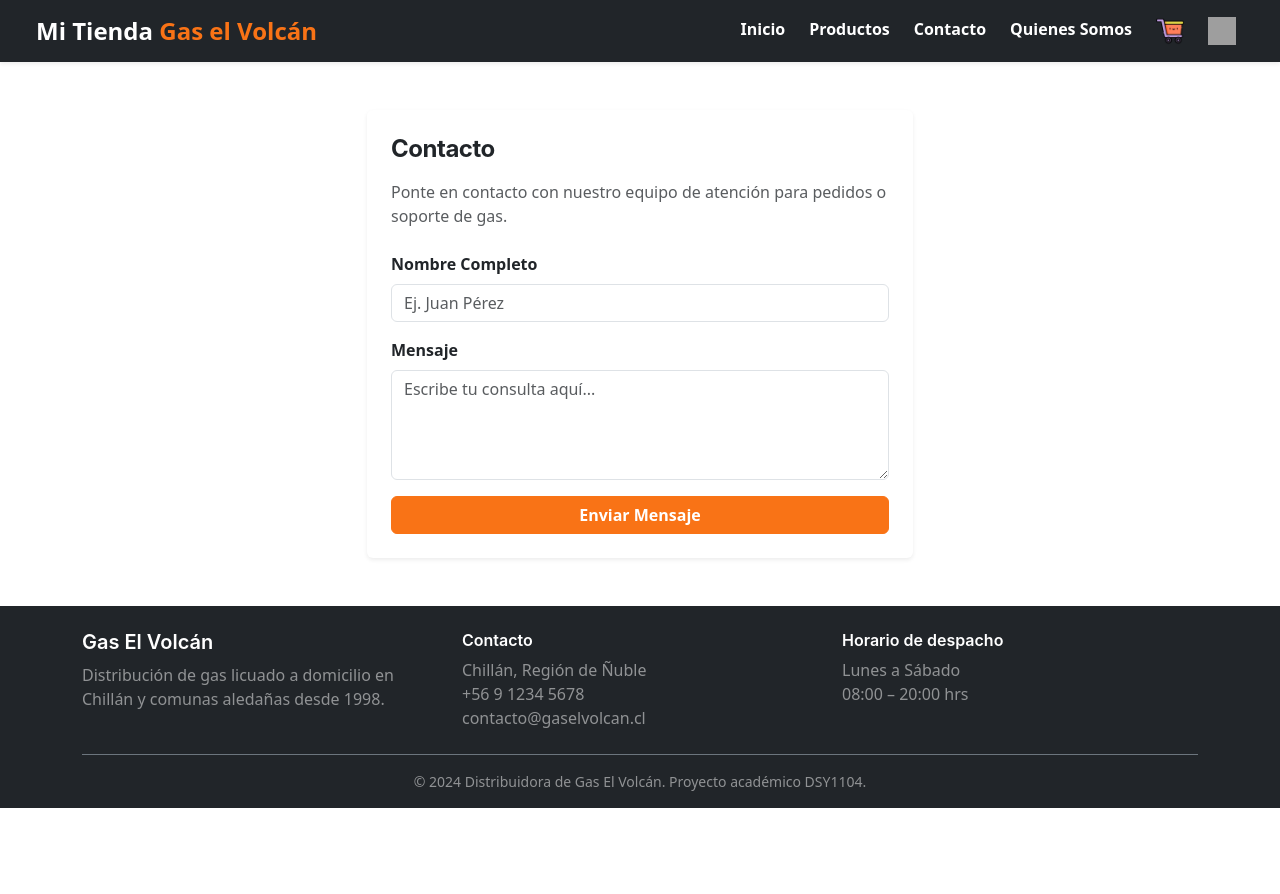
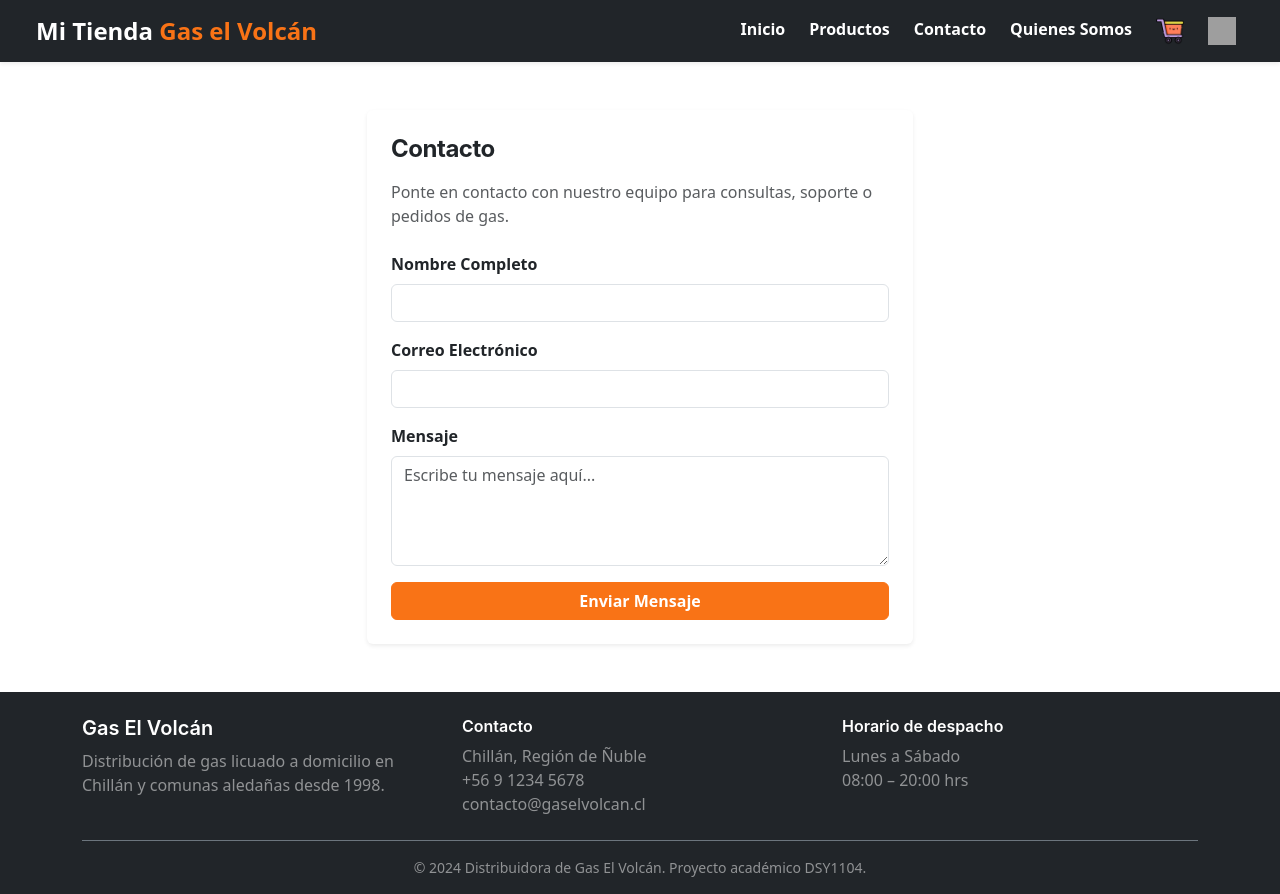
Before and after one commit to Fe-patino/Proyecto_React, a React (Vite) app: page /contacto in a window 1280 px wide. Before the commit the page ends 808 px from the top, so only its background shows below. Built offline with nearby package versions, Linux system fonts and the light colour scheme; grey boxes are pictures that could not be loaded.

Commit message:
Correccion de Contacto.tsx, FormularioContacto.tsx (organismos) y CampoFormulario.tsx (moleculas)

```diff
--- a/src/componentes/moleculas/CampoFormulario.tsx
+++ b/src/componentes/moleculas/CampoFormulario.tsx
@@ -0,0 +1,42 @@
+import React from 'react';
+
+// Interfaz para definir las propiedades (props) del componente
+interface CampoFormularioProps {
+  etiqueta: string;
+  tipo: string;
+  nombre: string;
+  valor: string;
+  alCambiar: (e: React.ChangeEvent<HTMLInputElement>) => void;
+  placeholder?: string;
+  deshabilitado?: boolean;
+}
+
+function CampoFormulario({
+  etiqueta,
+  tipo,
+  nombre,
+  valor,
+  alCambiar,
+  placeholder = '',
+  deshabilitado = false
+}: CampoFormularioProps) {
+  return (
+    <div className="mb-3 text-start">
+      <label htmlFor={nombre} className="form-label fw-semibold text-dark">
+        {etiqueta}
+      </label>
+      <input
+        type={tipo}
+        id={nombre}
+        name={nombre}
+        className="form-control"
+        value={valor}
+        onChange={alCambiar}
+        placeholder={placeholder}
+        disabled={deshabilitado}
+      />
+    </div>
+  );
+}
+
+export default CampoFormulario;
--- a/src/componentes/organismos/FormularioContacto.tsx
+++ b/src/componentes/organismos/FormularioContacto.tsx
@@ -0,0 +1,82 @@
+import { useState } from "react";
+import CampoFormulario from "../moleculas/CampoFormulario";
+
+function FormularioContacto() {
+  const [nombre, setNombre] = useState("");
+  const [correo, setCorreo] = useState("");
+  const [mensaje, setMensaje] = useState("");
+
+  const manejarEnvio = (e: React.FormEvent<HTMLFormElement>) => {
+    e.preventDefault();
+
+    if (nombre.trim() === "") {
+      alert("Debe ingresar su nombre");
+      return;
+    }
+    if (correo.trim() === "") {
+      alert("Debe ingresar su correo");
+      return;
+    }
+
+    // RegEx para validar el formato del correo (corregida la lógica)
+    const regexEmail = /^[a-zA-Z0-9._%+-]+@[a-zA-Z0-9.-]+\.[a-zA-Z]{2,}$/;
+    if (!regexEmail.test(correo)) {
+      alert("Ingrese un correo válido");
+      return;
+    }
+
+    if (mensaje.trim() === "") {
+      alert("Debe ingresar un mensaje");
+      return;
+    }
+
+    alert(`¡Formulario enviado correctamente!\n\nNombre: ${nombre}\nCorreo: ${correo}\nMensaje: ${mensaje}`);
+
+    // Limpiar campos después del envío
+    setNombre("");
+    setCorreo("");
+    setMensaje("");
+  };
+
+  return (
+    <form onSubmit={manejarEnvio} noValidate>
+      <CampoFormulario
+        etiqueta="Nombre Completo"
+        tipo="text"
+        nombre="nombre"
+        valor={nombre}
+        alCambiar={(e: React.ChangeEvent<HTMLInputElement>) => setNombre(e.target.value)}
+      />
+
+      <CampoFormulario
+        etiqueta="Correo Electrónico"
+        tipo="email"
+        nombre="correo"
+        valor={correo}
+        alCambiar={(e: React.ChangeEvent<HTMLInputElement>) => setCorreo(e.target.value)}
+      />
+
+      <div className="mb-3">
+        <label className="form-label fw-semibold">Mensaje</label>
+        <textarea
+          className="form-control"
+          name="mensaje"
+          rows={4}
+          placeholder="Escribe tu mensaje aquí..."
+          value={mensaje}
+          onChange={(e) => setMensaje(e.target.value)}
+        ></textarea>
+      </div>
+
+      <button
+        type="submit"
+        className="btn w-100 text-white fw-bold"
+        style={{ backgroundColor: '#f97316', borderColor: '#f97316' }}
+      >
+        Enviar Mensaje
+      </button>
+    </form>
+  );
+}
+
+export default FormularioContacto;
--- a/src/paginas/Contacto.tsx
+++ b/src/paginas/Contacto.tsx
@@ -1,15 +1,6 @@
-import React, { useState } from 'react';
+import FormularioContacto from '../componentes/organismos/FormularioContacto';
 
 function Contacto() {
-  const [nombre, setNombre] = useState('');
-  const [mensaje, setMensaje] = useState('');
-
-  const handleSubmit = (e: React.FormEvent) => {
-    e.preventDefault();
-    // Alerta para verificar que el botón funciona al hacer clic
-    alert(`¡Formulario enviado con éxito!\n\nNombre: ${nombre}\nMensaje: ${mensaje}`);
-  };
-
   return (
     <div className="container my-5">
       <div className="row justify-content-center">
@@ -17,48 +8,11 @@ function Contacto() {
           <div className="card shadow-sm border-0 p-4">
             <h2 className="text-dark fw-bold mb-3">Contacto</h2>
             <p className="text-muted mb-4">
-              Ponte en contacto con nuestro equipo de atención para pedidos o soporte de gas.
+              Ponte en contacto con nuestro equipo para consultas, soporte o pedidos de gas.
             </p>
 
-            <form onSubmit={handleSubmit}>
-              <div className="mb-3">
-                <label htmlFor="nombre" className="form-label fw-semibold">
-                  Nombre Completo
-                </label>
-                <input
-                  type="text"
-                  className="form-control"
-                  id="nombre"
-                  placeholder="Ej. Juan Pérez"
-                  value={nombre}
-                  onChange={(e) => setNombre(e.target.value)}
-                  required
-                />
-              </div>
-
-              <div className="mb-3">
-                <label htmlFor="mensaje" className="form-label fw-semibold">
-                  Mensaje
-                </label>
-                <textarea
-                  className="form-control"
-                  id="mensaje"
-                  rows={4}
-                  placeholder="Escribe tu consulta aquí..."
-                  value={mensaje}
-                  onChange={(e) => setMensaje(e.target.value)}
-                  required
-                ></textarea>
-              </div>
-
-              <button
-                type="submit"
-                className="btn w-100 text-white fw-bold"
-                style={{ backgroundColor: '#f97316', borderColor: '#f97316' }}
-              >
-                Enviar Mensaje
-              </button>
-            </form>
+            {/* Inyección del Organismo FormularioContacto */}
+            <FormularioContacto />
           </div>
         </div>
       </div>
```
